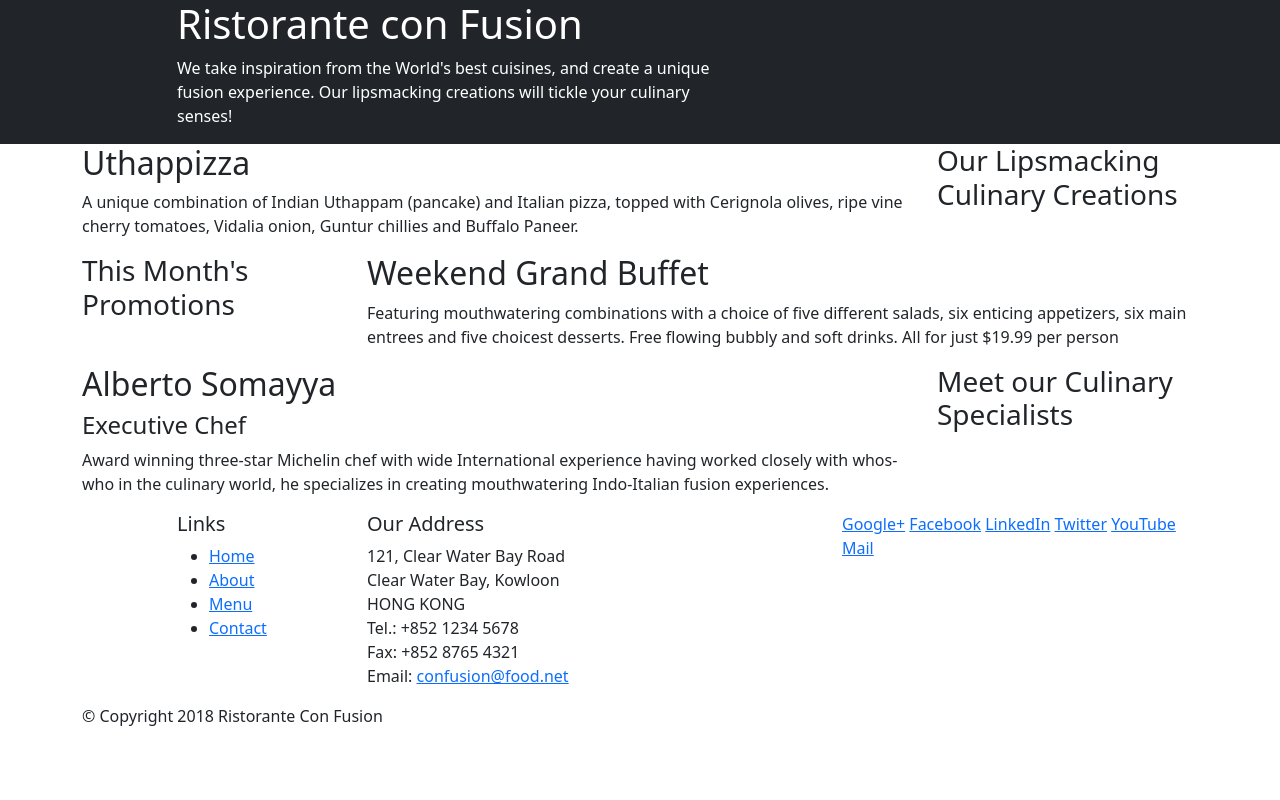
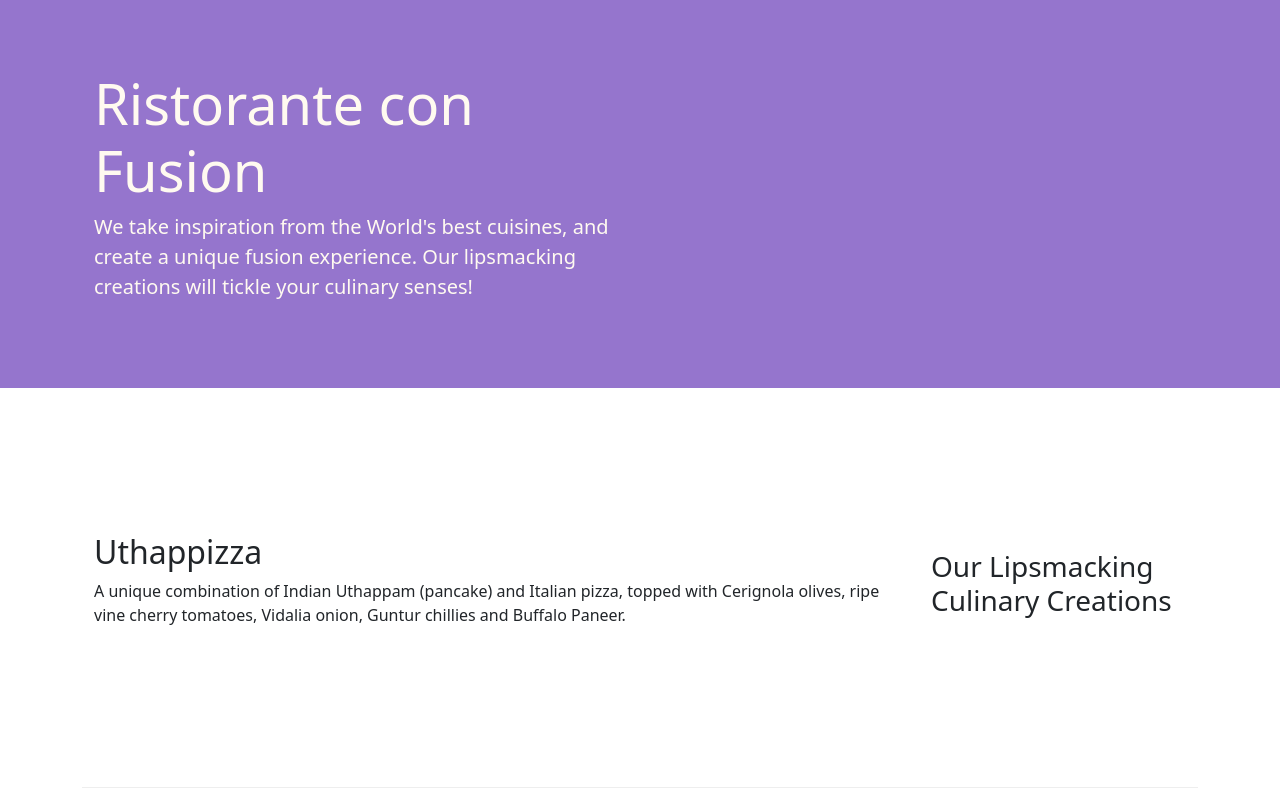
Before and after one commit to archeoss/coursera-bootstrap-4, a website: page conFusion/index.html in a window 1280 px wide. Shown: the top 800 px of the page. Drawn offline with nearby package versions, Linux system fonts and the light colour scheme.

Commit message:
Custom css added

```diff
--- /dev/null
+++ b/conFusion/css/styles.css
@@ -0,0 +1,30 @@
+.row-header {
+    margin: 0px auto;
+    padding: 0px auto;
+}
+
+.row-content {
+    margin: 0px auto;
+    padding: 50px 0px 50px 0px;
+    border-bottom: 1px ridge;
+    min-height: 400px;
+}
+
+.footer {
+    background-color: #D1C4E9;
+    margin: 0px auto;
+    padding: 20px 0px 20px 0px;
+}
+
+.jumbotron {
+    padding: 70px 30px 70px 30px;
+    margin: 0px auto;
+    background: #9575CD;
+    color: floralwhite;
+}
+
+.address {
+    font-size: 80%;
+    margin: 0px;
+    color: #0f0f0f;
+}
--- a/conFusion/index.html
+++ b/conFusion/index.html
@@ -9,17 +9,19 @@
 
     <!-- Bootstrap CSS -->
     <link rel="stylesheet" href="node_modules/bootstrap/dist/css/bootstrap.min.css">
+    <!-- Custom CSS -->
+    <link rel="stylesheet" href="css/styles.css">
     <title>Ristorante Con Fusion</title>
 </head>
 
 <body>
 
-    <header class="jumbotron bg-dark text-white">
+    <header class="jumbotron">
         <div class="container">
-            <div class="row">
-                <div class="col-12 col-sm-6 offset-1">
-                    <h1>Ristorante con Fusion</h1>
-                    <p>We take inspiration from the World's best cuisines, and create a unique fusion experience. Our lipsmacking creations will tickle your culinary senses!</p>
+            <div class="row row-header">
+                <div class="col-12 col-sm-6">
+                    <h1 class="display-4">Ristorante con Fusion</h1>
+                    <p class="lead">We take inspiration from the World's best cuisines, and create a unique fusion experience. Our lipsmacking creations will tickle your culinary senses!</p>
                 </div>
                 <div class="col-12 col-sm">
                 </div>
@@ -28,7 +30,7 @@
     </header>
 
     <div class="container">
-        <div class="row">
+        <div class="row row-content align-items-center">
             <div class="col-12 col-sm-4 order-sm-last col-md-3">
                 <h3>Our Lipsmacking Culinary Creations</h3>
             </div>
@@ -39,7 +41,7 @@
         </div>
 
 
-        <div class="row">
+        <div class="row row-content align-items-center">
             <div class="col-12 col-sm-4 col-md-3">
                 <h3>This Month's Promotions</h3>
             </div>
@@ -49,7 +51,7 @@
             </div>
         </div>
 
-        <div class="row">
+        <div class="row row-content align-items-center">
             <div class="col-12 col-sm-4 order-sm-last col-md-3">
                 <h3>Meet our Culinary Specialists</h3>
             </div>
@@ -61,12 +63,12 @@
         </div>
     </div>
 
-    <footer>
+    <footer class="footer">
         <div class="container">
             <div class="row">
                 <div class="col-4 offset-1 col-sm-2">
                     <h5>Links</h5>
-                    <ul>
+                    <ul class="list-unstyled">
                         <li><a href="#">Home</a></li>
                         <li><a href="#">About</a></li>
                         <li><a href="#">Menu</a></li>
@@ -84,8 +86,8 @@
 		              Email: <a href="mailto:confusion@food.net">confusion@food.net</a>
 		           </address>
                 </div>
-                <div class="col-12 col-sm-4">
-                    <div>
+                <div class="col-12 col-sm-4 align-self-center">
+                    <div class="text-center">
                         <a href="http://google.com/+">Google+</a>
                         <a href="http://www.facebook.com/profile.php?id=">Facebook</a>
                         <a href="http://www.linkedin.com/in/">LinkedIn</a>
@@ -95,7 +97,7 @@
                     </div>
                 </div>
            </div>
-           <div class="row">
+           <div class="row justify-content-center">
                 <div class="col-auto">
                     <p>© Copyright 2018 Ristorante Con Fusion</p>
                 </div>
```
